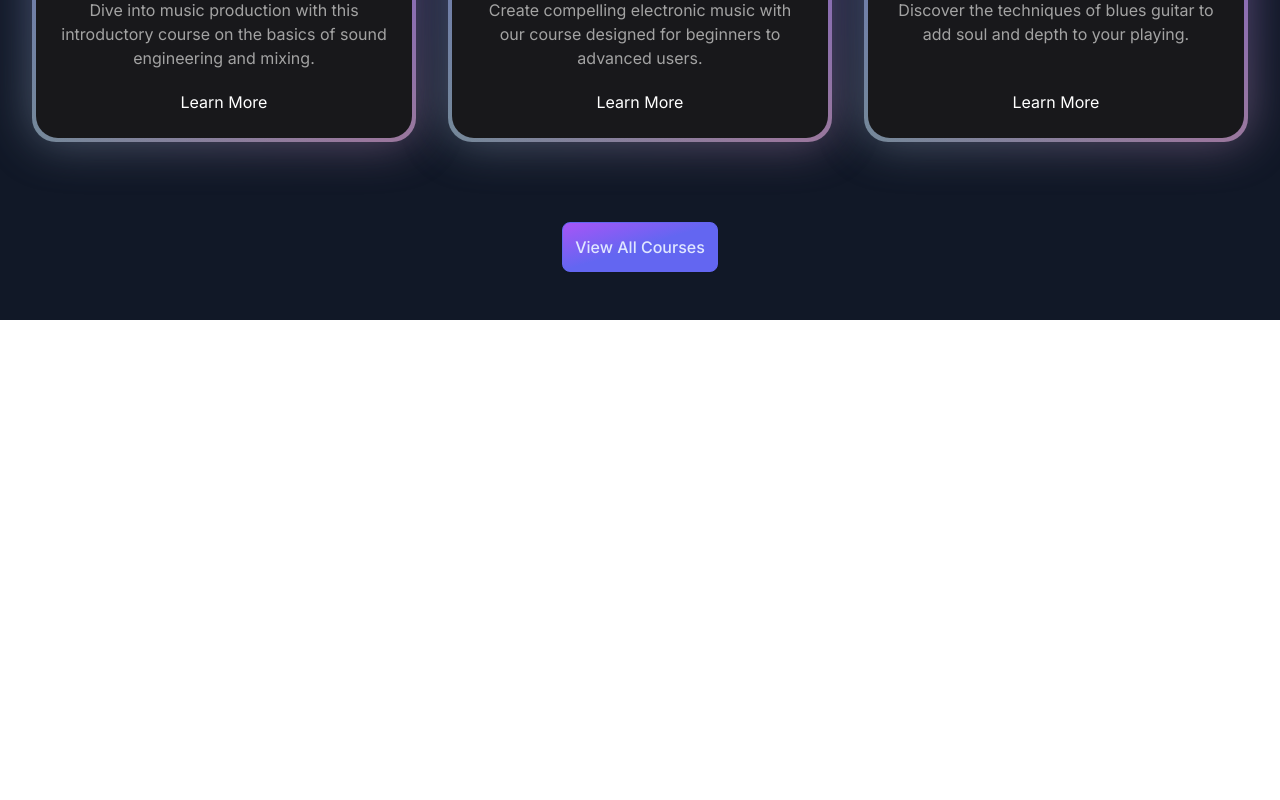
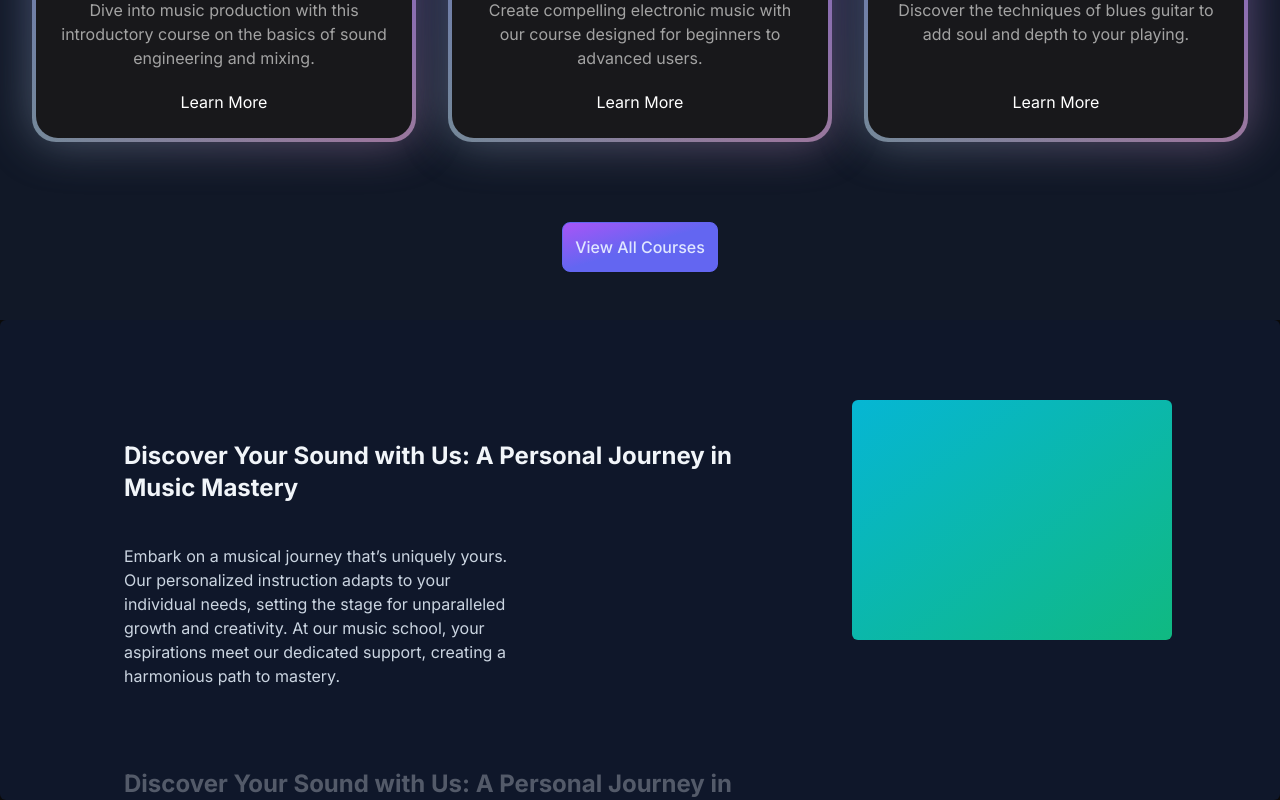
Before and after one commit to KanishkSogani/Melody-Flow, a Next.js app: page / in a window 1280 px wide. Shown: the part 1402-2202 px from the top of the page. Before the commit the page ends 1722 px from the top, so only its background shows below. Built offline with nearby package versions, Linux system fonts and the light colour scheme.

Commit message:
Why choose us component done

```diff
--- a/src/app/page.tsx
+++ b/src/app/page.tsx
@@ -1,11 +1,13 @@
 import FeaturedSection from "@/components/FeaturedSection";
 import HeroSection from "@/components/HeroSection";
+import WhyChooseUs from "@/components/WhyChooseUs";
 
 export default function Home() {
   return (
     <main className=" min-h-screen  bg-black/[0.96] antialiased bg-grid-white/[0.02">
       <HeroSection />
       <FeaturedSection />
+      <WhyChooseUs />
     </main>
   );
 }
--- /dev/null
+++ b/src/components/WhyChooseUs.tsx
@@ -0,0 +1,46 @@
+"use client";
+import React from "react";
+import { StickyScroll } from "./ui/sticky-scroll-reveal";
+
+const musicSchoolContent = [
+  {
+    title: "Discover Your Sound with Us: A Personal Journey in Music Mastery",
+    description:
+      "Embark on a musical journey that’s uniquely yours. Our personalized instruction adapts to your individual needs, setting the stage for unparalleled growth and creativity. At our music school, your aspirations meet our dedicated support, creating a harmonious path to mastery.",
+  },
+  {
+    title: "Discover Your Sound with Us: A Personal Journey in Music Mastery",
+    description:
+      "Embark on a musical journey that’s uniquely yours. Our personalized instruction adapts to your individual needs, setting the stage for unparalleled growth and creativity. At our music school, your aspirations meet our dedicated support, creating a harmonious path to mastery.",
+  },
+  {
+    title: "Discover Your Sound with Us: A Personal Journey in Music Mastery",
+    description:
+      "Embark on a musical journey that’s uniquely yours. Our personalized instruction adapts to your individual needs, setting the stage for unparalleled growth and creativity. At our music school, your aspirations meet our dedicated support, creating a harmonious path to mastery.",
+  },
+  {
+    title: "Live Feedback & Engagement",
+    description:
+      "Immerse yourself in an interactive learning experience where feedback is immediate, just like real-time changes in a collaborative project. This approach enhances your understanding and mastery of music concepts and performance techniques.",
+  },
+  {
+    title: "Cutting-Edge Curriculum",
+    description:
+      "Our curriculum is continuously updated to include the latest music education trends and technologies, ensuring you’re always learning with the most current and effective methods. Say goodbye to outdated materials and welcome an education that evolves with the industry.",
+  },
+  {
+    title: "Limitless Learning Opportunities",
+    description:
+      "With our expansive resource library and dynamic course offerings, you’ll never find yourself without something new to explore. Our platform provides continuous opportunities for growth, ensuring your musical skills are always advancing.",
+  },
+];
+
+function WhyChooseUs() {
+  return (
+    <div>
+      <StickyScroll content={musicSchoolContent} />
+    </div>
+  );
+}
+
+export default WhyChooseUs;
--- /dev/null
+++ b/src/components/ui/sticky-scroll-reveal.tsx
@@ -0,0 +1,105 @@
+"use client";
+import React, { useRef } from "react";
+import { useMotionValueEvent, useScroll } from "framer-motion";
+import { motion } from "framer-motion";
+import { cn } from "@/utils/cn";
+
+export const StickyScroll = ({
+  content,
+  contentClassName,
+}: {
+  content: {
+    title: string;
+    description: string;
+    content?: React.ReactNode | any;
+  }[];
+  contentClassName?: string;
+}) => {
+  const [activeCard, setActiveCard] = React.useState(0);
+  const ref = useRef<any>(null);
+  const { scrollYProgress } = useScroll({
+    // uncomment line 22 and comment line 23 if you DONT want the overflow container and want to have it change on the entire page scroll
+    // target: ref
+    container: ref,
+    offset: ["start start", "end start"],
+  });
+  const cardLength = content.length;
+
+  useMotionValueEvent(scrollYProgress, "change", (latest) => {
+    const cardsBreakpoints = content.map((_, index) => index / cardLength);
+    const closestBreakpointIndex = cardsBreakpoints.reduce(
+      (acc, breakpoint, index) => {
+        const distance = Math.abs(latest - breakpoint);
+        if (distance < Math.abs(latest - cardsBreakpoints[acc])) {
+          return index;
+        }
+        return acc;
+      },
+      0
+    );
+    setActiveCard(closestBreakpointIndex);
+  });
+
+  const backgroundColors = [
+    "var(--slate-900)",
+    "var(--black)",
+    "var(--neutral-900)",
+  ];
+  const linearGradients = [
+    "linear-gradient(to bottom right, var(--cyan-500), var(--emerald-500))",
+    "linear-gradient(to bottom right, var(--pink-500), var(--indigo-500))",
+    "linear-gradient(to bottom right, var(--orange-500), var(--yellow-500))",
+  ];
+  return (
+    <motion.div
+      animate={{
+        backgroundColor: backgroundColors[activeCard % backgroundColors.length],
+      }}
+      className="h-[30rem] overflow-y-auto flex justify-center relative space-x-10 rounded-md p-10"
+      ref={ref}
+    >
+      <div className="div relative flex items-start px-4">
+        <div className="max-w-2xl">
+          {content.map((item, index) => (
+            <div key={item.title + index} className="my-20">
+              <motion.h2
+                initial={{
+                  opacity: 0,
+                }}
+                animate={{
+                  opacity: activeCard === index ? 1 : 0.3,
+                }}
+                className="text-2xl font-bold text-slate-100"
+              >
+                {item.title}
+              </motion.h2>
+              <motion.p
+                initial={{
+                  opacity: 0,
+                }}
+                animate={{
+                  opacity: activeCard === index ? 1 : 0.3,
+                }}
+                className="text-kg text-slate-300 max-w-sm mt-10"
+              >
+                {item.description}
+              </motion.p>
+            </div>
+          ))}
+          <div className="h-40" />
+        </div>
+      </div>
+      <motion.div
+        animate={{
+          background: linearGradients[activeCard % linearGradients.length],
+        }}
+        className={cn(
+          "hidden lg:block h-60 w-80 rounded-md bg-white sticky top-10 overflow-hidden",
+          contentClassName
+        )}
+      >
+        {content[activeCard].content ?? null}
+      </motion.div>
+    </motion.div>
+  );
+};
```
